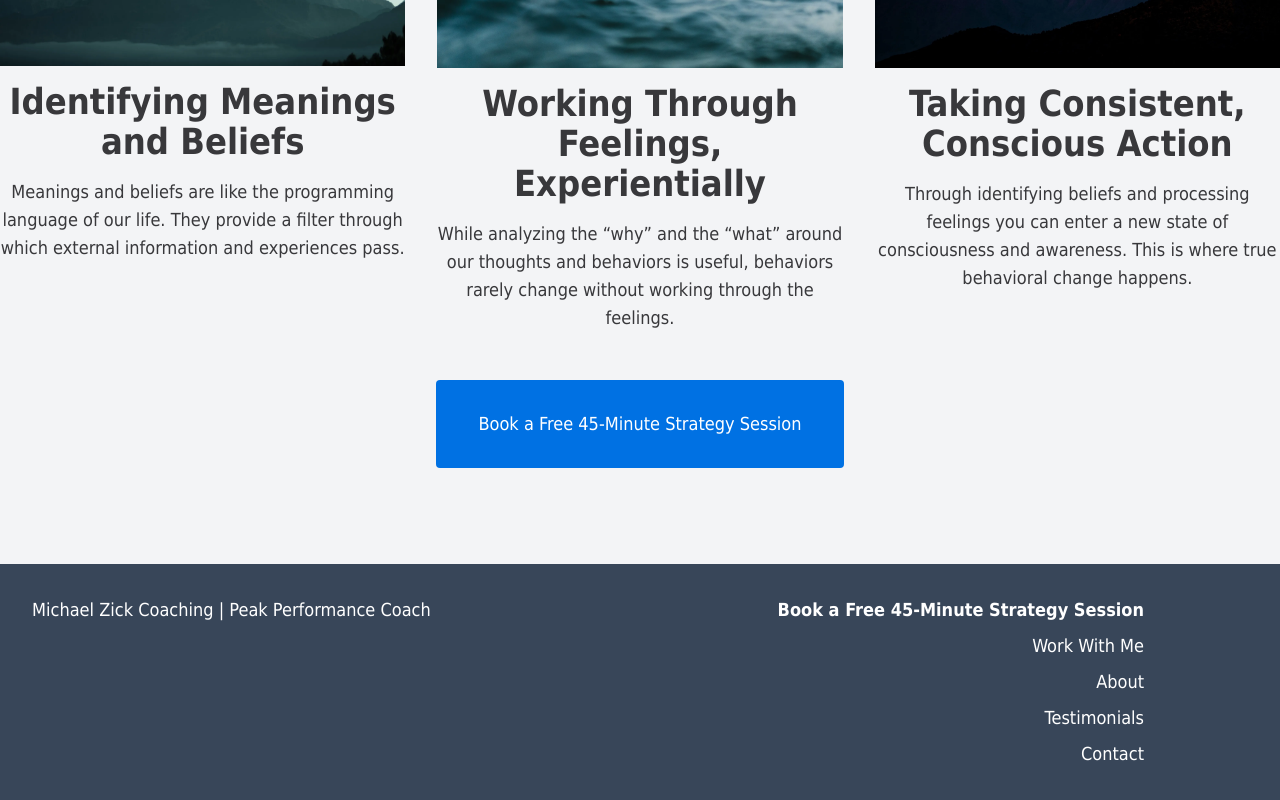
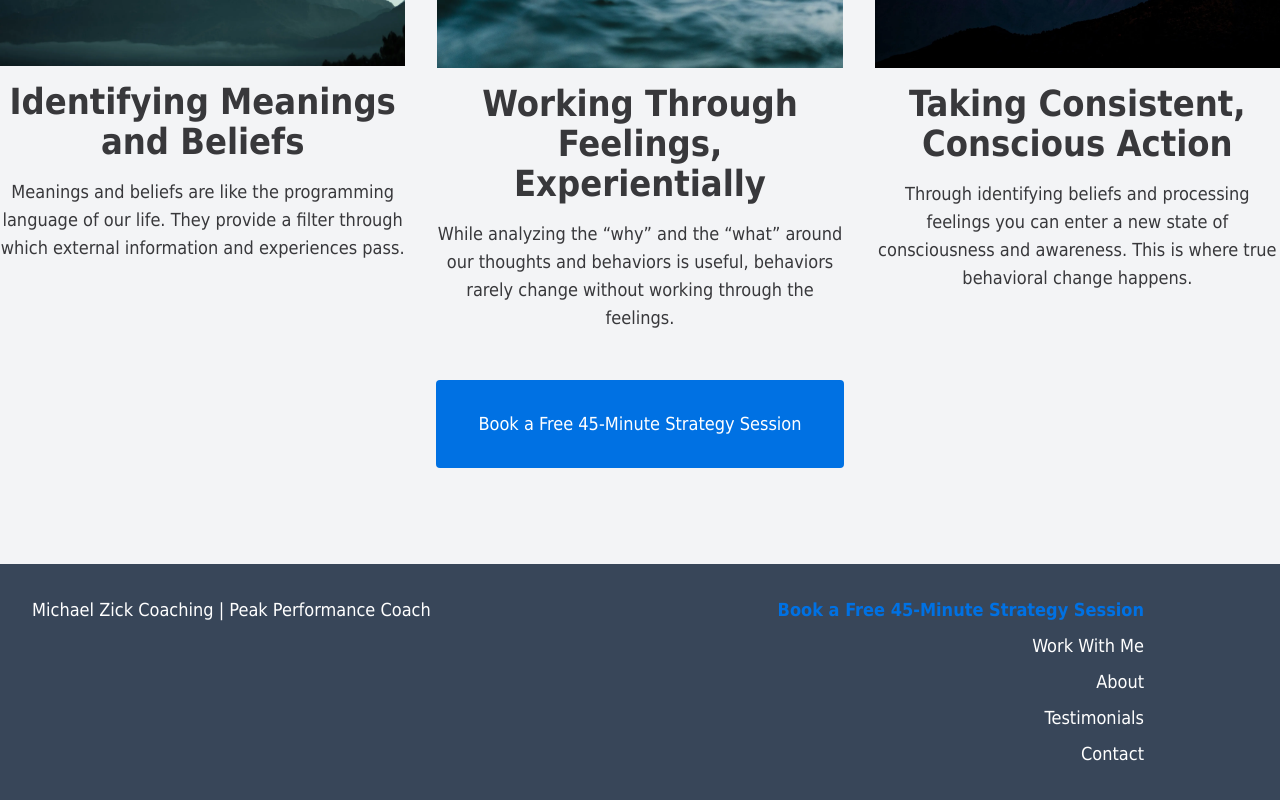
Before and after one commit to michaelzick/michaelzick.com, a Next.js app: page / in a window 1280 px wide. Shown: the part 2250-3050 px from the top of the page. Built offline with nearby package versions, Linux system fonts and the light colour scheme.

Commit message:
style: highlight footer booking link

```diff
--- a/app/layout.tsx
+++ b/app/layout.tsx
@@ -55,7 +55,7 @@ export default function RootLayout({ children }: { children: React.ReactNode; })
               <a
                 href="https://calendly.com/michaelzick/45min"
                 target="_blank"
-                className="footer-link inline-block"
+                className="footer-link inline-block text-primary-blue transition-all duration-300 hover:opacity-90"
               >
                 <strong>Book a Free 45-Minute Strategy Session</strong>
               </a>
```
